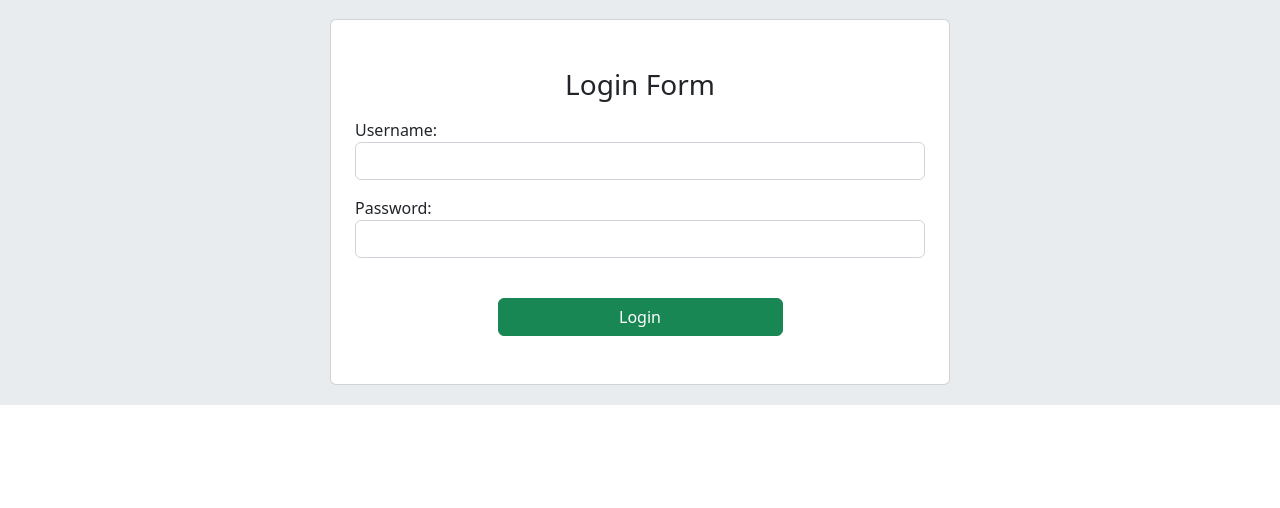
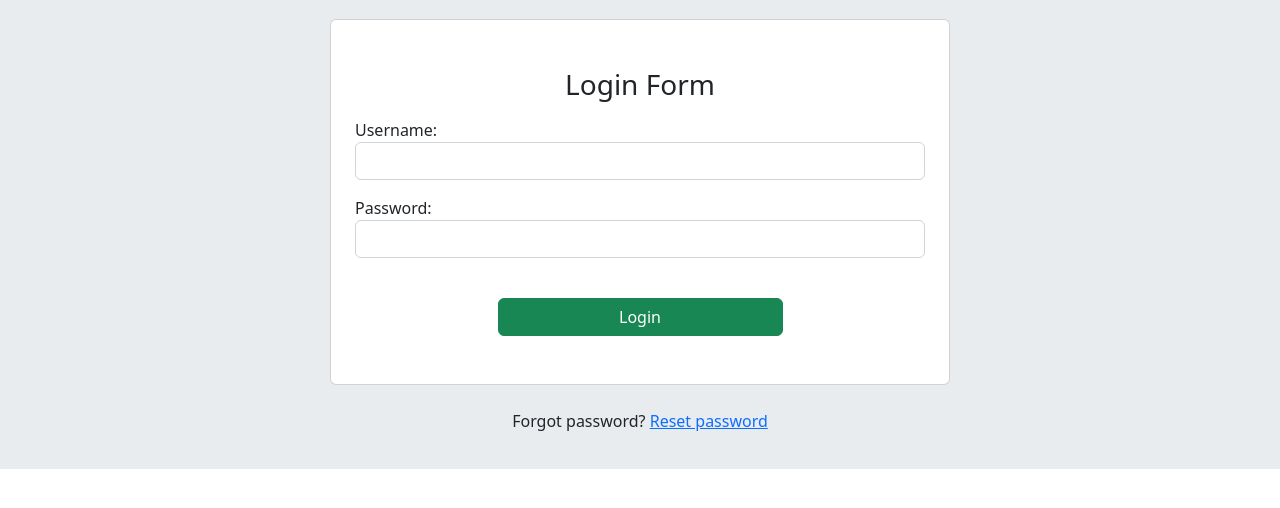
Before and after one commit to mehdi-mirzaie78/Education, a Django app: page /account/login/ in a window 1280 px wide. Shown: the part 57-565 px from the top of the page. Run offline with Django 4.2, Linux system fonts and the light colour scheme.

Commit message:
login.html | Added the forgot password link for resetting password

```diff
--- a/Django 2/A/account/templates/account/login.html
+++ b/Django 2/A/account/templates/account/login.html
@@ -7,5 +7,6 @@
     {{ form.as_p }}
     <input type="submit" value="Login" class="btn btn-success w-50 mx-auto mt-4">
   </form>
+	<p class="text-center mt-4">Forgot password? <a href="{% url 'account:reset_password' %}">Reset password</a></p>
 
 {% endblock %}
```
Also changed, not shown: Django 2/A/db.sqlite3.
